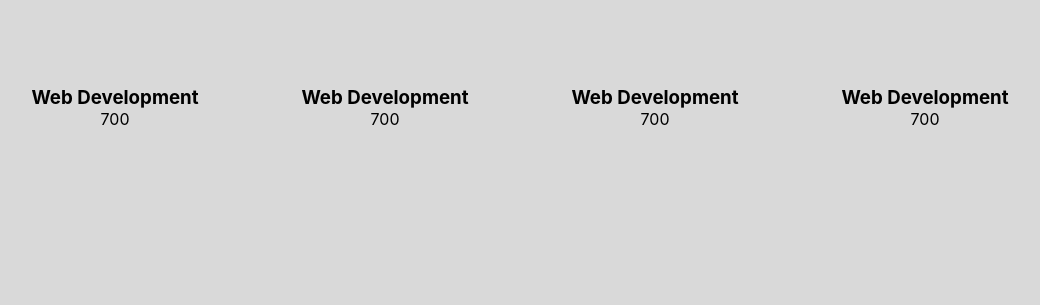
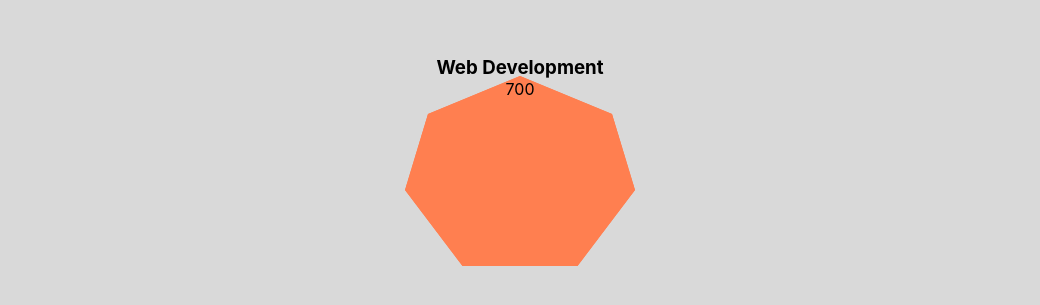
Before and after one commit to RianIslam/craft-front-end, a React (Create React App) app in the folder dash-uses/: page / in a window 1280 px wide. Shown: the part 179-484 px from the top of the page, without its empty margins (120-1160 px from the left). Built offline with nearby package versions, Linux system fonts and the light colour scheme.

Commit message:
add some style in the card

```diff
--- a/dash-uses/src/components/Card/HexagonCard.css
+++ b/dash-uses/src/components/Card/HexagonCard.css
@@ -17,8 +17,21 @@
 .box-container .box{
     text-align: center;
     margin: 20px;
-    height: 170px;
+    height: 230px;
     width: 230px;
     position: relative;
     z-index: 1;
 }
+
+.box-container .box::before,
+.box-container .box::after{
+    content: " ";
+    position: absolute;
+    top: 20px;
+    bottom: 20px;
+    right: 0;
+    left: 0;
+    z-index: -1;
+    background: coral;
+    clip-path: polygon(50% 0%, 90% 20%, 100% 60%, 75% 100%, 25% 100%, 0% 60%, 10% 20%);
+}
--- a/dash-uses/src/components/Card/HexagonCard.js
+++ b/dash-uses/src/components/Card/HexagonCard.js
@@ -7,18 +7,6 @@ const HexagonCard = () => {
                 <h3 className="title">Web Development</h3>
                 <span className="counter">700</span>
             </div>
-            <div className="box">
-                <h3 className="title">Web Development</h3>
-                <span className="counter">700</span>
-            </div>
-            <div className="box">
-                <h3 className="title">Web Development</h3>
-                <span className="counter">700</span>
-            </div>
-            <div className="box">
-                <h3 className="title">Web Development</h3>
-                <span className="counter">700</span>
-            </div>
         </div>
     )
 }
```
